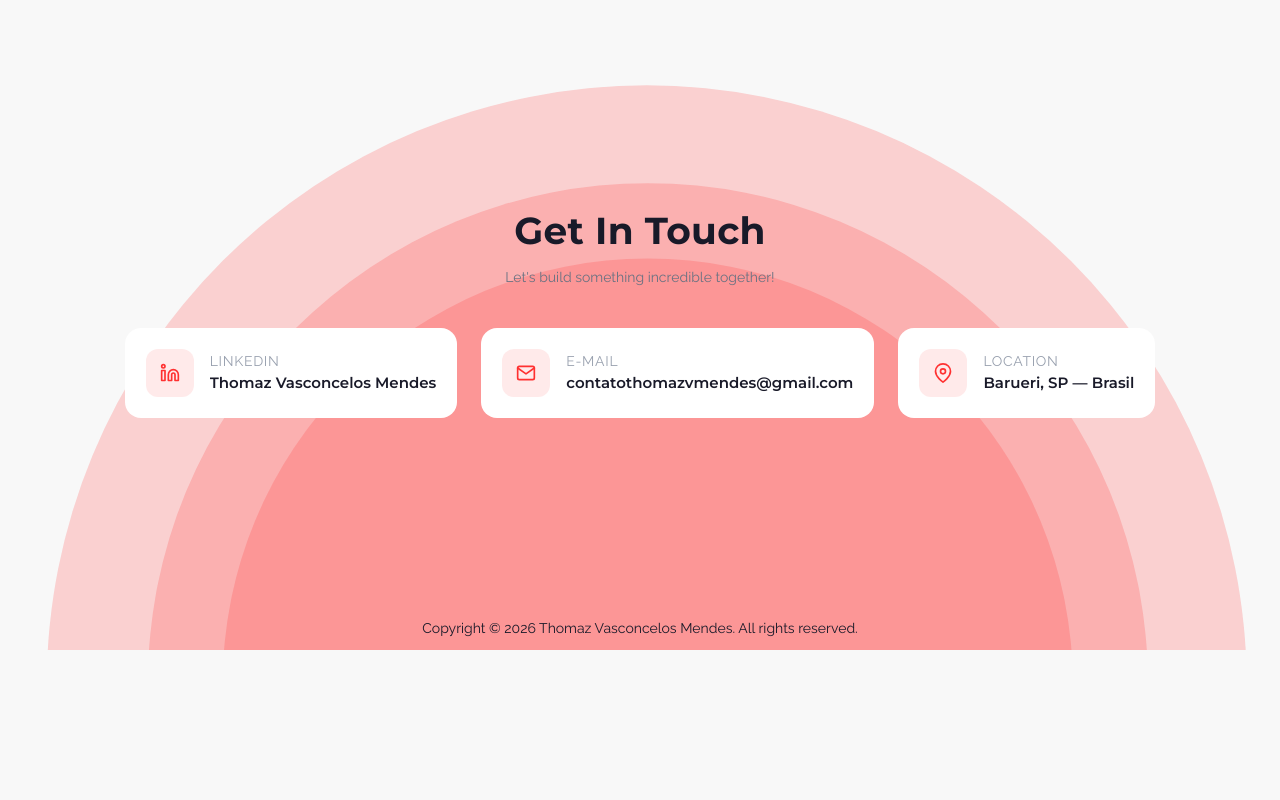
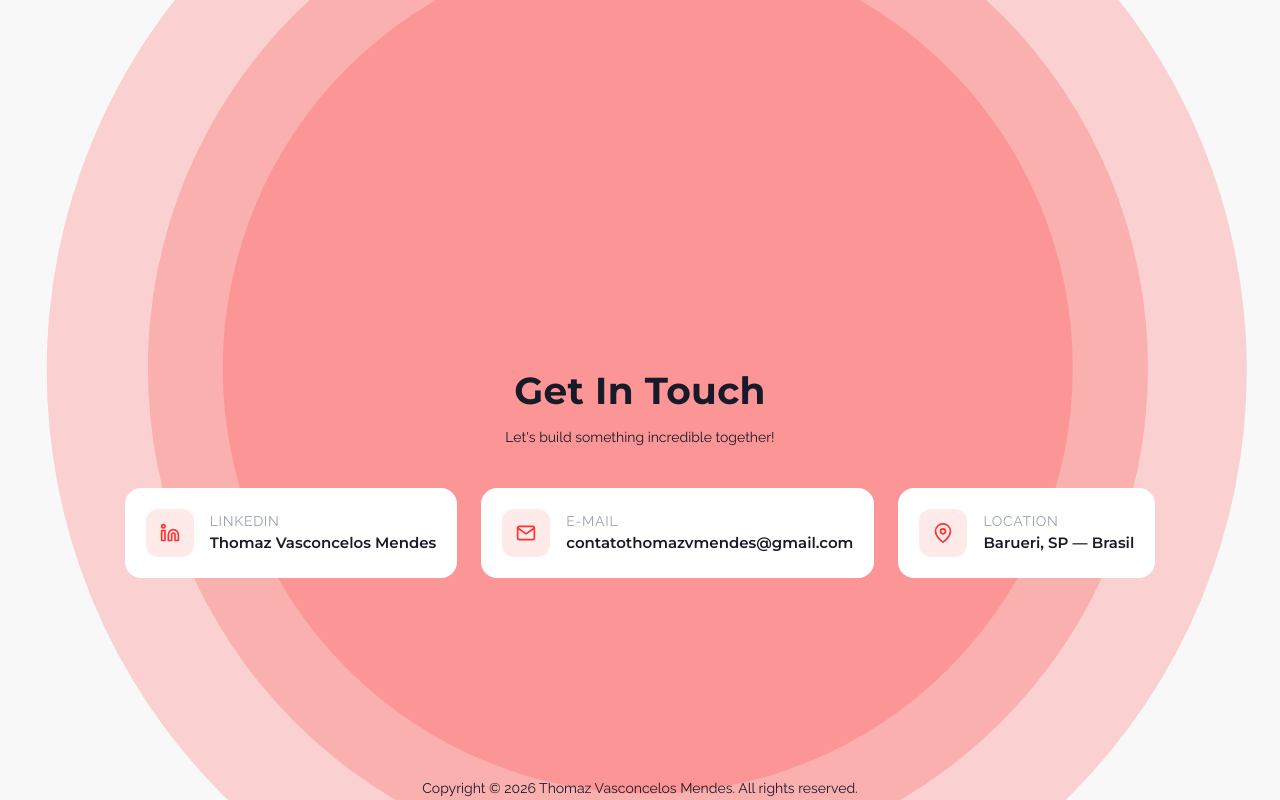
Before and after one commit to Th0mzzz/Th0mzzz-portfolio, a Next.js app: page / in a window 1280 px wide. Shown: the part 4740-5540 px from the top of the page. Before the commit the page ends 5390 px from the top, so only its background shows below. Built offline with nearby package versions, Linux system fonts and the light colour scheme; no server answers.

Commit message:
fix: trying fix circles UI error

```diff
--- a/src/app/page.tsx
+++ b/src/app/page.tsx
@@ -8,7 +8,7 @@ import Skills from "@/components/Skills";
 
 export default function Home() {
     return (
-        <main className="w-full overflow-x-clip overflow-y-hidden relative max-h-fit">
+        <main className="w-full overflow-x-clip relative">
             <HeroSection />
             <AboutMe />
             <Skills />
--- a/src/components/Contact/index.tsx
+++ b/src/components/Contact/index.tsx
@@ -31,7 +31,7 @@ export default function Contact() {
     return (
         <section
             id="contact"
-            className="relative py-20 mt-40"
+            className="relative py-20 mt-80"
         >
 
             <div className="section">
@@ -48,7 +48,7 @@ export default function Contact() {
                     </motion.h3>
 
                     <motion.h3
-                        className="text text-gray-500 mb-10 max-w-md text-center"
+                        className="text mb-10 max-w-md text-center"
                         initial={{ opacity: 0, y: 20 }}
                         whileInView={{ opacity: 1, y: 0 }}
                         viewport={{ once: true }}
@@ -72,11 +72,11 @@ export default function Contact() {
                 </div>
 
             </div>
-            <div className="pointer-events-none absolute inset-x-0 bottom-0 h-[300px]">
-                    <div className="absolute left-1/2 -bottom-100 -translate-x-1/2 -z-10">
-                        <DecorativeCircles position="bottom-center" multip={1} />
-                    </div>
+            <div className="pointer-events-none absolute left-1/2 top-0 h-[300px] w-screen -translate-x-1/2 overflow-x-clip overflow-y-visible -z-10">
+                <div className="absolute left-1/2 bottom-0 -translate-x-1/2 -z-10">
+                    <DecorativeCircles position="bottom-center" multip={1} />
                 </div>
+            </div>
         </section>
     );
 }
```
Also changed, not shown: src/app/layout.tsx (+10 -10 lines).
